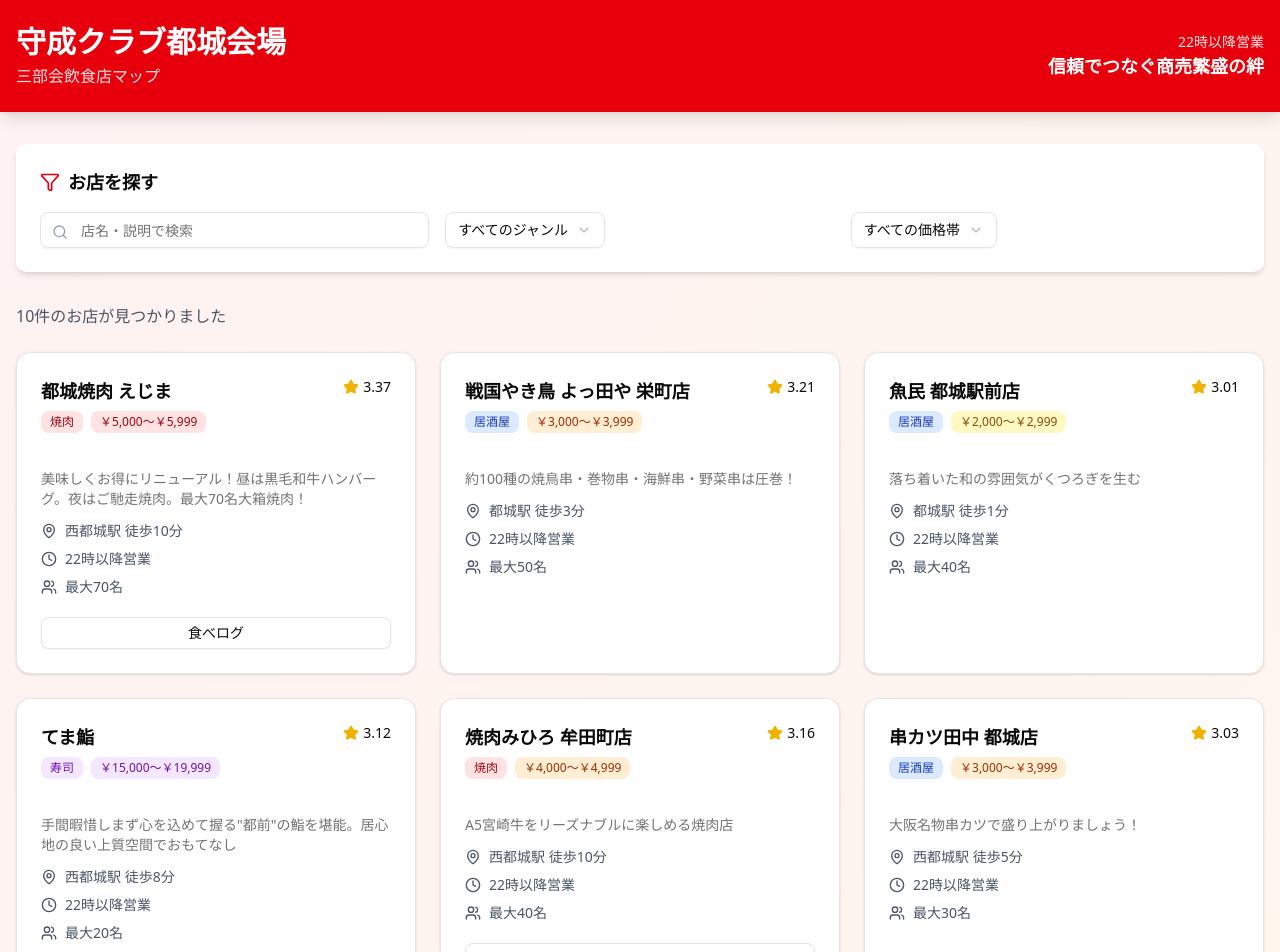
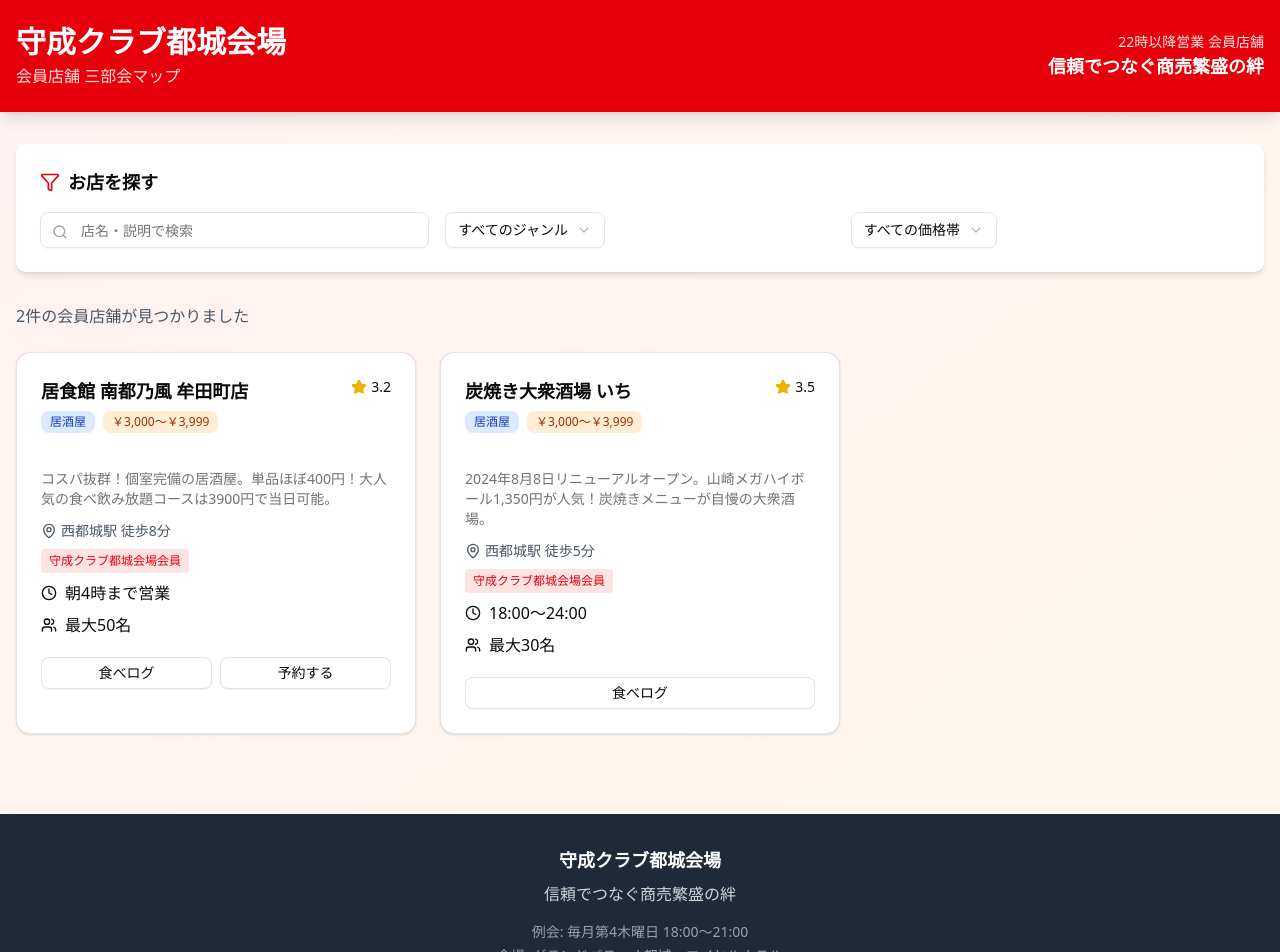
Before and after one commit to OfficePlata/shusei-miyakonojo-map, a React (Vite) app: page / in a window 1280 px wide. Shown: the top 952 px of the page. Built offline with nearby package versions, Linux system fonts and the light colour scheme.

Commit message:
Version 2: Save current changes

```diff
--- a/src/App.jsx
+++ b/src/App.jsx
@@ -82,10 +82,10 @@ function App() {
           <div className="flex items-center justify-between">
             <div>
               <h1 className="text-2xl md:text-3xl font-bold">守成クラブ都城会場</h1>
-              <p className="text-red-100 mt-1">三部会飲食店マップ</p>
+              <p className="text-red-100 mt-1">会員店舗 三部会マップ</p>
             </div>
             <div className="text-right">
-              <p className="text-sm text-red-100">22時以降営業</p>
+              <p className="text-sm text-red-100">22時以降営業 会員店舗</p>
               <p className="text-lg font-semibold">信頼でつなぐ商売繁盛の絆</p>
             </div>
           </div>
@@ -137,11 +137,8 @@ function App() {
           </div>
         </div>
 
-        {/* 結果表示 */}
         <div className="mb-6">
-          <p className="text-gray-600">
-            {filteredRestaurants.length}件のお店が見つかりました
-          </p>
+          <p className="text-gray-600">{filteredRestaurants.length}件の会員店舗が見つかりました</p>
         </div>
 
         {/* 店舗一覧 */}
@@ -172,12 +169,16 @@ function App() {
                   {restaurant.description}
                 </CardDescription>
 
-                <div className="space-y-2 text-sm text-gray-600">
-                  <div className="flex items-center gap-2">
-                    <MapPin className="h-4 w-4" />
+                <div className="space-y-2 mt-3">
+                  <div className="flex items-center text-sm text-gray-600 mb-2">
+                    <MapPin className="w-4 h-4 mr-1" />
                     <span>{restaurant.station} {restaurant.walkTime}</span>
                   </div>
-
+                  <div className="flex items-center text-sm text-red-600 mb-2">
+                    <span className="bg-red-100 px-2 py-1 rounded text-xs font-medium">
+                      {restaurant.memberType}
+                    </span>
+                  </div>
                   <div className="flex items-center gap-2">
                     <Clock className="h-4 w-4" />
                     <span>{restaurant.openingHours}</span>
--- a/src/data/restaurants.js
+++ b/src/data/restaurants.js
@@ -1,213 +1,49 @@
 export const restaurants = [
   {
     id: 1,
-    name: "都城焼肉 えじま",
-    genre: "焼肉",
-    description: "美味しくお得にリニューアル！昼は黒毛和牛ハンバーグ。夜はご馳走焼肉。最大70名大箱焼肉！",
-    address: "宮崎県都城市",
-    latitude: 31.7235,
-    longitude: 131.0570,
-    phoneNumber: "",
-    openingHours: "22時以降営業",
-    closingDay: "",
-    priceRangeDinner: "￥5,000～￥5,999",
-    priceRangeLunch: "￥1,000～￥1,999",
-    capacity: 70,
-    tabelogUrl: "https://tabelog.com/miyazaki/A4503/A450301/45003456/",
-    hotpepperUrl: "",
-    imageUrl: "/api/placeholder/300/200",
-    rating: 3.37,
-    station: "西都城駅",
-    walkTime: "徒歩10分"
-  },
-  {
-    id: 2,
-    name: "戦国やき鳥 よっ田や 栄町店",
+    name: "居食館 南都乃風 牟田町店",
     genre: "居酒屋",
-    description: "約100種の焼鳥串・巻物串・海鮮串・野菜串は圧巻！",
-    address: "宮崎県都城市栄町",
-    latitude: 31.7200,
-    longitude: 131.0600,
-    phoneNumber: "050-5592-6218",
-    openingHours: "22時以降営業",
-    closingDay: "日曜日、祝日",
-    priceRangeDinner: "￥3,000～￥3,999",
-    priceRangeLunch: "",
-    capacity: 50,
-    tabelogUrl: "",
-    hotpepperUrl: "",
-    imageUrl: "/api/placeholder/300/200",
-    rating: 3.21,
-    station: "都城駅",
-    walkTime: "徒歩3分"
-  },
-  {
-    id: 3,
-    name: "魚民 都城駅前店",
-    genre: "居酒屋",
-    description: "落ち着いた和の雰囲気がくつろぎを生む",
-    address: "宮崎県都城市栄町",
-    latitude: 31.7190,
-    longitude: 131.0610,
-    phoneNumber: "",
-    openingHours: "22時以降営業",
-    closingDay: "",
-    priceRangeDinner: "￥2,000～￥2,999",
-    priceRangeLunch: "",
-    capacity: 40,
-    tabelogUrl: "",
-    hotpepperUrl: "",
-    imageUrl: "/api/placeholder/300/200",
-    rating: 3.01,
-    station: "都城駅",
-    walkTime: "徒歩1分"
-  },
-  {
-    id: 4,
-    name: "てま鮨",
-    genre: "寿司",
-    description: "手間暇惜しまず心を込めて握る\"都前\"の鮨を堪能。居心地の良い上質空間でおもてなし",
-    address: "宮崎県都城市",
-    latitude: 31.7240,
-    longitude: 131.0580,
-    phoneNumber: "",
-    openingHours: "22時以降営業",
-    closingDay: "",
-    priceRangeDinner: "￥15,000～￥19,999",
-    priceRangeLunch: "￥5,000～￥5,999",
-    capacity: 20,
-    tabelogUrl: "",
-    hotpepperUrl: "",
-    imageUrl: "/api/placeholder/300/200",
-    rating: 3.12,
-    station: "西都城駅",
-    walkTime: "徒歩8分"
-  },
-  {
-    id: 5,
-    name: "焼肉みひろ 牟田町店",
-    genre: "焼肉",
-    description: "A5宮崎牛をリーズナブルに楽しめる焼肉店",
+    description: "コスパ抜群！個室完備の居酒屋。単品ほぼ400円！大人気の食べ飲み放題コースは3900円で当日可能。",
     address: "宮崎県都城市牟田町",
     latitude: 31.7220,
     longitude: 131.0550,
     phoneNumber: "",
-    openingHours: "22時以降営業",
+    openingHours: "朝4時まで営業",
     closingDay: "",
-    priceRangeDinner: "￥4,000～￥4,999",
+    priceRangeDinner: "￥3,000～￥3,999",
     priceRangeLunch: "",
-    capacity: 40,
-    tabelogUrl: "",
-    hotpepperUrl: "https://www.hotpepper.jp/strJ001234567/",
+    capacity: 50,
+    tabelogUrl: "https://tabelog.com/miyazaki/A4503/A450301/45009604/",
+    hotpepperUrl: "https://r.gnavi.co.jp/rwmemjpp0000/",
     imageUrl: "/api/placeholder/300/200",
-    rating: 3.16,
+    rating: 3.20,
     station: "西都城駅",
-    walkTime: "徒歩10分"
+    walkTime: "徒歩8分",
+    memberType: "守成クラブ都城会場会員",
+    specialFeatures: "食べ飲み放題フード44品、ドリンク24品"
   },
   {
-    id: 6,
-    name: "串カツ田中 都城店",
+    id: 2,
+    name: "炭焼き大衆酒場 いち",
     genre: "居酒屋",
-    description: "大阪名物串カツで盛り上がりましょう！",
-    address: "宮崎県都城市",
-    latitude: 31.7230,
-    longitude: 131.0560,
-    phoneNumber: "",
-    openingHours: "22時以降営業",
+    description: "2024年8月8日リニューアルオープン。山崎メガハイボール1,350円が人気！炭焼きメニューが自慢の大衆酒場。",
+    address: "宮崎県都城市牟田町20-5 スターラインビル2階",
+    latitude: 31.7215,
+    longitude: 131.0545,
+    phoneNumber: "0986-77-6407",
+    openingHours: "18:00～24:00",
     closingDay: "",
     priceRangeDinner: "￥3,000～￥3,999",
-    priceRangeLunch: "￥3,000～￥3,999",
+    priceRangeLunch: "",
     capacity: 30,
-    tabelogUrl: "",
+    tabelogUrl: "https://tabelog.com/miyazaki/A4503/A450301/45012543/",
     hotpepperUrl: "",
     imageUrl: "/api/placeholder/300/200",
-    rating: 3.03,
+    rating: 3.50,
     station: "西都城駅",
-    walkTime: "徒歩5分"
-  },
-  {
-    id: 7,
-    name: "とり乃屋",
-    genre: "鳥料理",
-    description: "都城の地鶏料理専門店",
-    address: "宮崎県都城市",
-    latitude: 31.7250,
-    longitude: 131.0590,
-    phoneNumber: "",
-    openingHours: "22時以降営業",
-    closingDay: "日曜日",
-    priceRangeDinner: "￥3,000～￥3,999",
-    priceRangeLunch: "",
-    capacity: 35,
-    tabelogUrl: "",
-    hotpepperUrl: "",
-    imageUrl: "/api/placeholder/300/200",
-    rating: 3.40,
-    station: "西都城駅",
-    walkTime: "徒歩12分"
-  },
-  {
-    id: 8,
-    name: "雨風",
-    genre: "おでん",
-    description: "名物おでんと豚なんこつ味噌煮込み",
-    address: "宮崎県都城市",
-    latitude: 31.7210,
-    longitude: 131.0620,
-    phoneNumber: "",
-    openingHours: "22時以降営業",
-    closingDay: "日曜日、祝日",
-    priceRangeDinner: "￥3,000～￥3,999",
-    priceRangeLunch: "",
-    capacity: 25,
-    tabelogUrl: "",
-    hotpepperUrl: "",
-    imageUrl: "/api/placeholder/300/200",
-    rating: 3.64,
-    station: "都城駅",
-    walkTime: "徒歩5分"
-  },
-  {
-    id: 9,
-    name: "資さんうどん 都城川東店",
-    genre: "うどん",
-    description: "24時間営業のうどん店",
-    address: "宮崎県都城市川東",
-    latitude: 31.7180,
-    longitude: 131.0650,
-    phoneNumber: "",
-    openingHours: "24時間営業",
-    closingDay: "",
-    priceRangeDinner: "～￥999",
-    priceRangeLunch: "～￥999",
-    capacity: 50,
-    tabelogUrl: "",
-    hotpepperUrl: "",
-    imageUrl: "/api/placeholder/300/200",
-    rating: 3.15,
-    station: "都城駅",
-    walkTime: "徒歩15分"
-  },
-  {
-    id: 10,
-    name: "焼鳥とおばんざい 花かるた",
-    genre: "居酒屋",
-    description: "秘伝たれと厳選朝引き鶏の炭火焼き鳥を堪能",
-    address: "宮崎県都城市栄町",
-    latitude: 31.7195,
-    longitude: 131.0605,
-    phoneNumber: "",
-    openingHours: "23時以降営業",
-    closingDay: "",
-    priceRangeDinner: "￥3,000～￥4,000",
-    priceRangeLunch: "",
-    capacity: 35,
-    tabelogUrl: "",
-    hotpepperUrl: "",
-    imageUrl: "/api/placeholder/300/200",
-    rating: 3.20,
-    station: "都城駅",
-    walkTime: "徒歩0分"
+    walkTime: "徒歩5分",
+    memberType: "守成クラブ都城会場会員",
+    specialFeatures: "山崎メガハイボール、炭焼きメニュー"
   }
 ];
 
```
Also changed, not shown: 5 other files (tests, documents, lock files or other folders).
